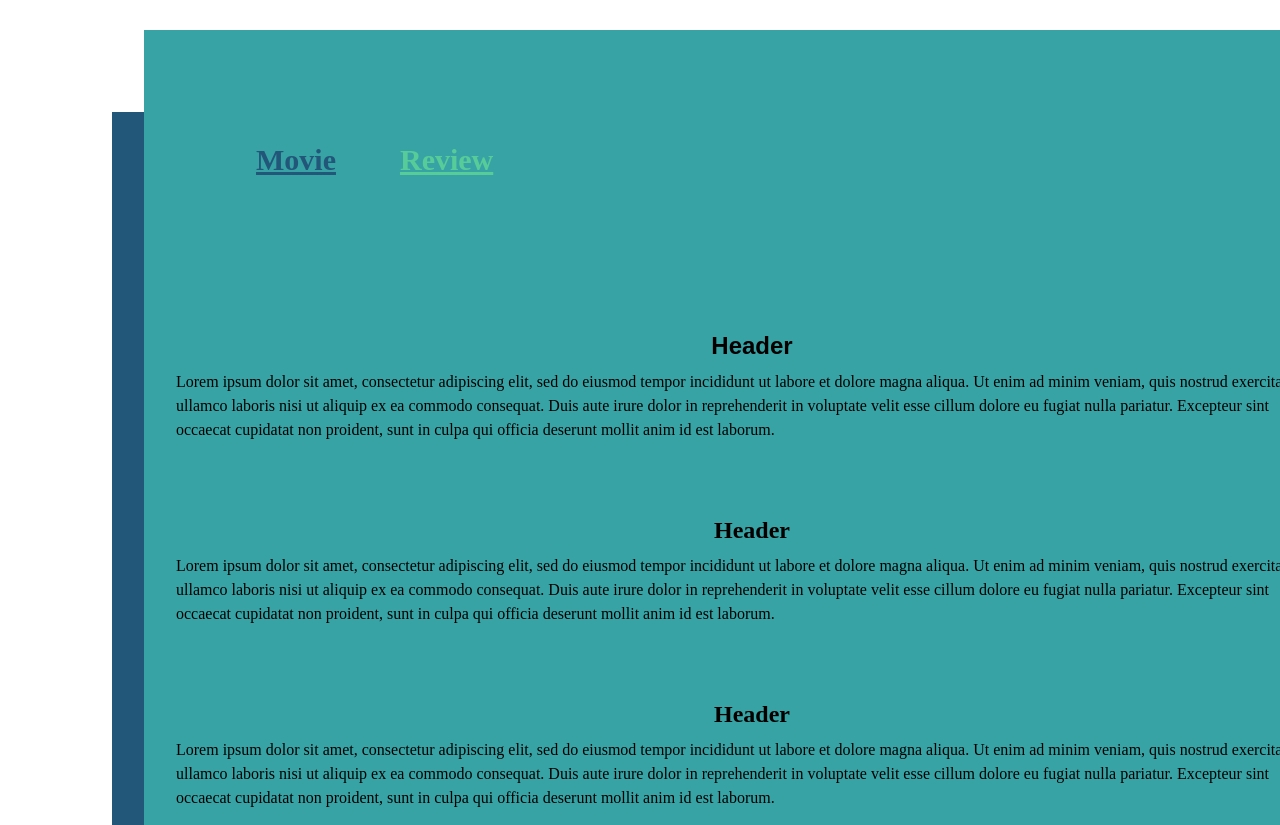
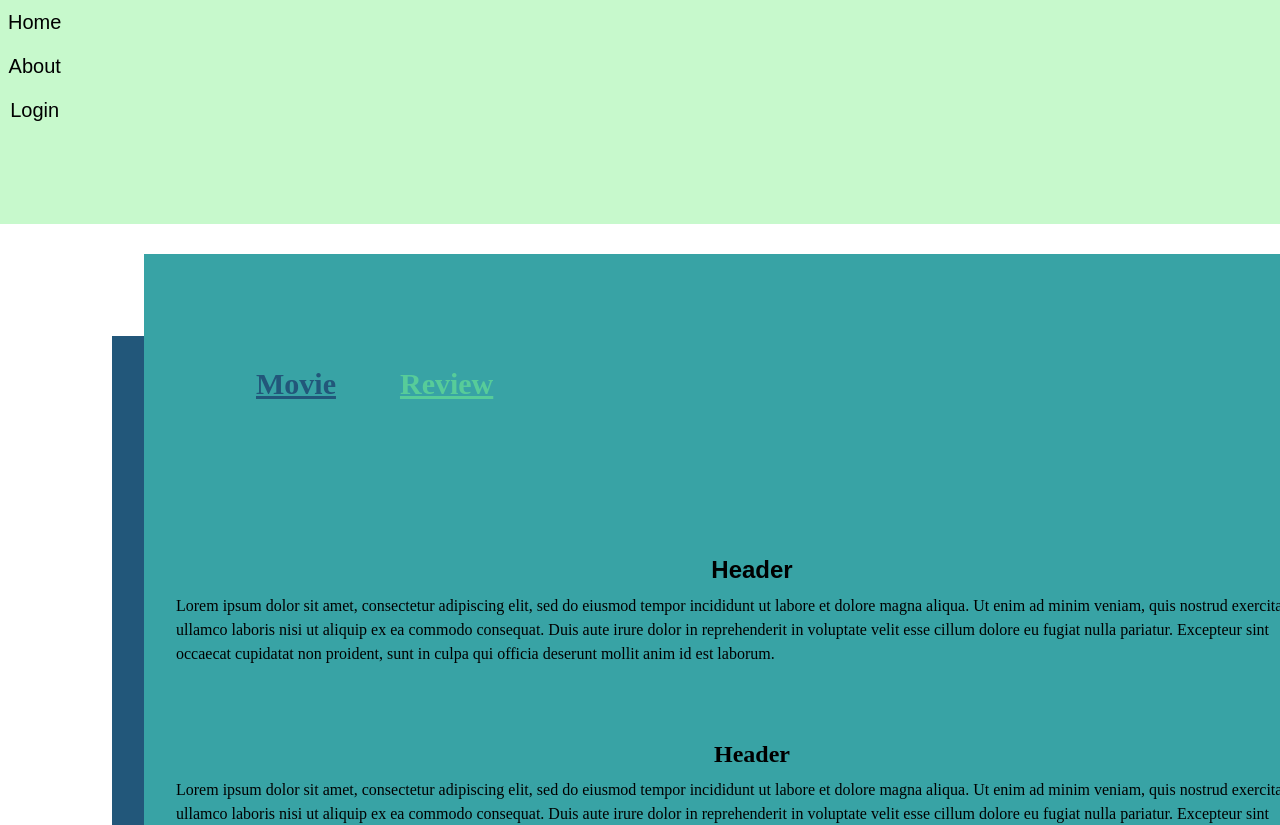
Before and after one commit to trevornei/movie-review, a React (Vite) app: page / in a window 1280 px wide. Shown: the top 825 px of the page. Built offline with nearby package versions, Linux system fonts and the light colour scheme; a web font is replaced by a local one.

Commit message:
Added nav component to the homescreen.

```diff
--- a/src/App.jsx
+++ b/src/App.jsx
@@ -1,3 +1,4 @@
+import Nav from './components/nav'
 // export default function App() {
 //   <h1 className="text-3xl font-bold underline hover:text-cyan-800">Movie Review</h1>
 // }
@@ -7,6 +8,7 @@
 export default function App() {
   return (
     <>
+      <Nav></Nav>
       <div className="m-28 p-8 flex flex-col items-center justify-center w-screen h-screen bg-primary">
         <div className="bg-secondary mt-8">
         <div className="flex flex-row m-10 p-10">
--- a/src/components/nav.jsx
+++ b/src/components/nav.jsx
@@ -1 +1,17 @@
 import React from 'react'
+
+export default function Nav() {
+    return (
+        <nav className="flex flex-row mb-8 w-screen h-56 bg-lightg">
+            <div>
+                <ul className="flex flex-row">
+                    <li className="">
+                        <h3 className="text-xl text-center font-arsenica p-2">Home</h3>
+                        <h3 className="text-xl text-center font-arsenica p-2">About</h3>
+                        <h3 className="text-xl text-center font-arsenica p-2">Login</h3>
+                    </li>
+                </ul>
+            </div>
+        </nav>
+    )
+}
```
